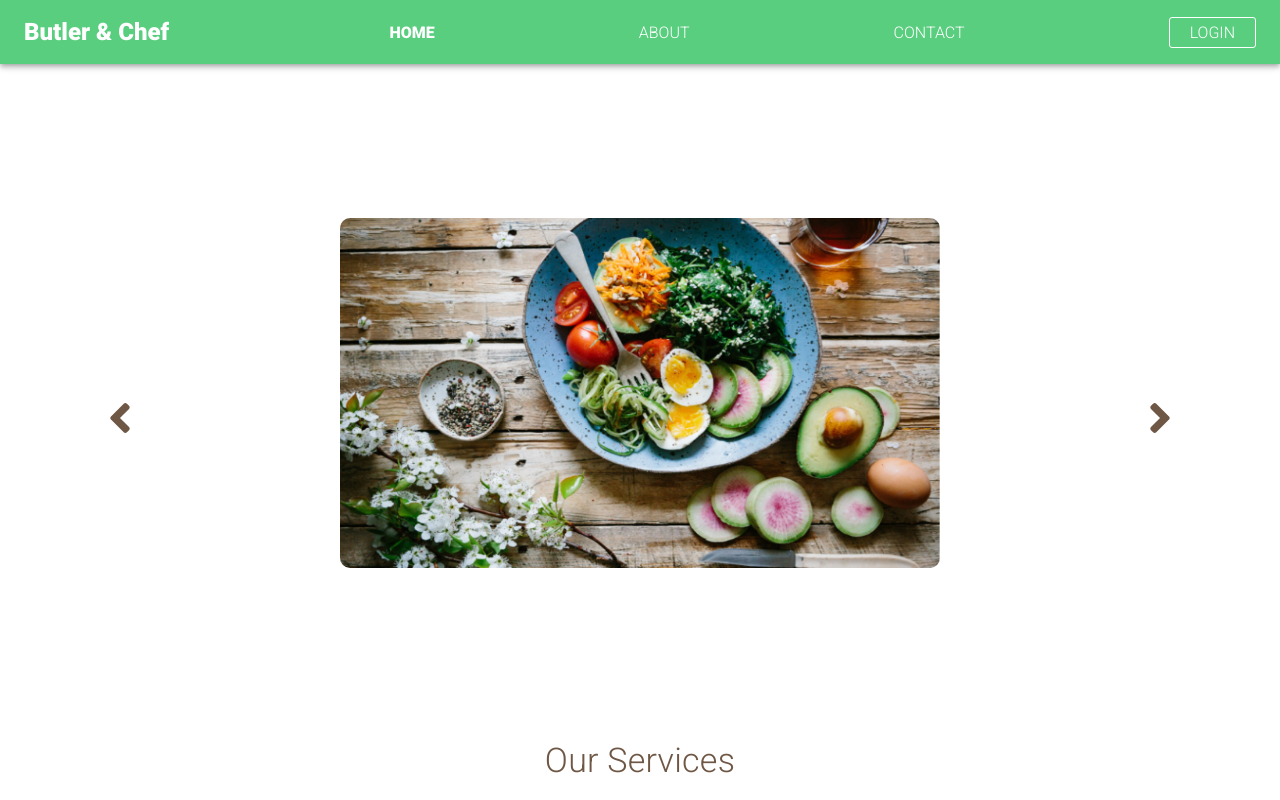
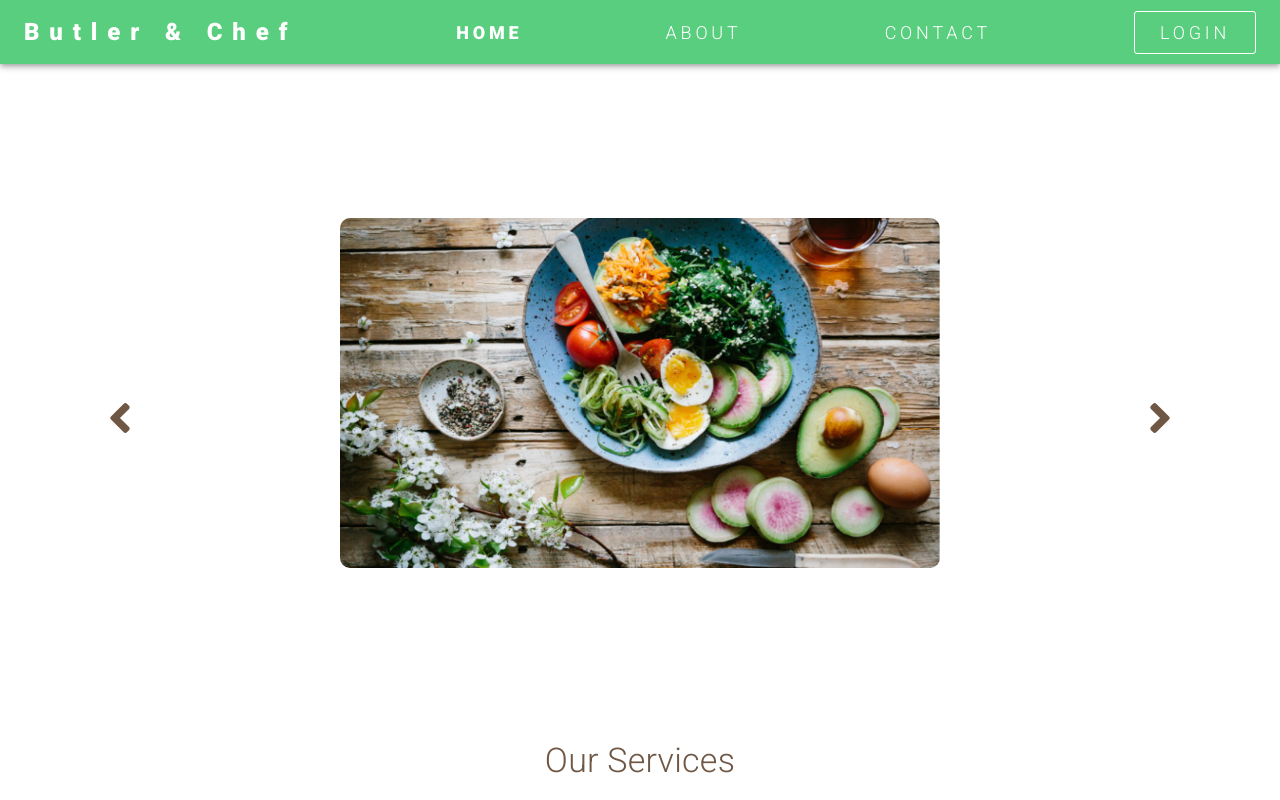
Before and after one commit to MariamElZaatari/react_authentication_app, a React (Create React App) app: page /home in a window 1280 px wide. Shown: the top 800 px of the page. Built offline with nearby package versions, Linux system fonts and the light colour scheme.

Commit message:
NavBar Fonts and Responsiveness Fixed, along with its Login Button

```diff
--- a/src/assets/css/NavBar.css
+++ b/src/assets/css/NavBar.css
@@ -1,68 +1,125 @@
 /* NavBar_ */
+
+.logo {
+    letter-spacing: 0.41em !important;
+    font-size: x-large !important;
+}
 
 .not_active {
     text-decoration: none;
     color: white;
     text-transform: uppercase;
+    font-size: large;
     font-weight: 300;
+    letter-spacing: 0.21em;
 }
 
 .active {
     text-decoration: none;
     color: white;
     text-transform: uppercase;
+    font-size: large;
     font-weight: 900;
+    letter-spacing: 0.21em;
 }
 
-.logo {
-    letter-spacing: 0.21em !important;
+.not_active[name="login"] {
+    border: 1px solid white;
+    background-color: #5ACE7F;
+    border-radius: 3px;
+    padding: 10px 25px 10px 25px;
+    color: white;
+    text-transform: uppercase;
+    font-weight: 300;
+    text-decoration: none;
+    font-size: large;
+    letter-spacing: 0.21em;
 }
+
+.not_active[name="login"]:hover {
+    border: 1px solid white;
+    background-color: #ffffff;
+    border-radius: 3px;
+    padding: 10px 25px 10px 25px;
+    color: #5ACE7F !important;
+    text-transform: uppercase;
+    font-weight: 300;
+    text-decoration: none;
+    font-size: large;
+    letter-spacing: 0.21em;
+}
+
+.active[name="login"] {
+    border: 1px solid white;
+    background-color: #ffffff;
+    border-radius: 3px;
+    padding: 10px 25px 10px 25px;
+    color: #5ACE7F !important;
+    text-transform: uppercase;
+    font-weight: 300;
+    text-decoration: none;
+    font-size: large;
+    letter-spacing: 0.21em;
+}
+
 @media only screen and (max-width: 820px) {
     .not_active {
         text-decoration: none;
-        color: #5ACE7F !important;;
+        color: #5ACE7F !important;
         text-transform: uppercase;
         font-size: small;
         font-weight: 300;
+        letter-spacing: 0.21em;
     }
-
     .active {
         text-decoration: none;
         color: #5ACE7F !important;
         text-transform: uppercase;
         font-size: small;
         font-weight: 900;
+        letter-spacing: 0.21em;
     }
-
-    .NavBar_btn {
-        border: 1px solid white;
+    .not_active[name="login"] {
+        border: 1px solid #5ACE7F;
+        background-color: white;
+        border-radius: 3px;
+        padding: 5px 20px 5px 20px;
+        color: #5ACE7F;
+        text-transform: uppercase;
+        font-weight: 300;
+        text-decoration: none;
+        font-size: small;
+        letter-spacing: 0.21em;
+    }
+    .not_active[name="login"]:hover {
+        border: 1px solid #5ACE7F;
+        background-color: white;
+        border-radius: 3px;
+        padding: 5px 20px 5px 20px;
+        color: #5ACE7F;
+        text-transform: uppercase;
+        font-weight: 300;
+        text-decoration: none;
+        font-size: small;
+        letter-spacing: 0.21em;
+    }
+    .active[name="login"] {
+        border: 1px solid #5ACE7F;
         background-color: #5ACE7F;
         border-radius: 3px;
-        padding: 5px 20px 5px 20px ;
+        padding: 5px 20px 5px 20px;
         color: white !important;
         text-transform: uppercase;
         font-weight: 300;
+        text-decoration: none;
         font-size: small;
-        text-decoration: none;
+        letter-spacing: 0.21em;
     }
-  }
-.NavBar_btn {
-    border: 1px solid white;
-    background-color: #5ACE7F;
-    border-radius: 3px;
-    padding: 5px 20px 5px 20px ;
-    color: white !important;
-    text-transform: uppercase;
-    font-weight: 300;
-    text-decoration: none;
 }
 
-.NavBar_btn:hover {
-    border: 1px solid white;
-    background-color: white;
-    border-radius: 3px;
-    padding: 5px 20px 5px 20px ;
-    color: #5ACE7F !important;
-    font-weight: 500;
-    text-decoration: none;
+@media only screen and (max-width: 480px) {
+    .logo {
+        letter-spacing: 0.41em !important;
+        font-size: medium !important;
+    }
 }
--- a/src/components/NavBar.jsx
+++ b/src/components/NavBar.jsx
@@ -28,15 +28,15 @@ const NavBar = () => {
 
     return (
         <AppBar position="static" className="clr_green">
-            <Container maxWidth="xl">
+            <Container maxWidth="xxl">
                 <Toolbar disableGutters>
                     <Typography
-                        variant="h5"
                         noWrap
                         component="div"
                         sx={{ mr: 2, display: { xs: 'none', md: 'flex' } }}
                         fontWeight="900"
-                        letterSpacing="10"
+                        className="logo"
+                        align="left"
                     >
                         Butler & Chef
                     </Typography>
@@ -83,7 +83,7 @@ const NavBar = () => {
                             {
                                 user.id === 0 ?
                                     <MenuItem key="Login" onClick={handleCloseNavMenu}>
-                                        <NavLink to="/login" activeClassName="active" className="nav-link NavBar_btn">Login</NavLink>
+                                        <NavLink name="login" to="/login" activeClassName="active" className="nav-link not_active">Login</NavLink>
                                     </MenuItem>
                                     :
                                     <MenuItem key="Dashboard" onClick={handleCloseNavMenu}>
@@ -96,11 +96,12 @@ const NavBar = () => {
 
 
                     <Typography
-                        className="logo"
-                        variant="h6"
+                        fontWeight="900"
+                        align="left"
                         noWrap
                         component="div"
                         sx={{ flexGrow: 1, display: { xs: 'flex', md: 'none' } }}
+                        className="logo"
                     >
                         Butler & Chef
                     </Typography>
@@ -118,9 +119,9 @@ const NavBar = () => {
                     <Box sx={{ flexGrow: 0, display: { xs: 'none', md: 'flex' }, justifyContent: 'flex-end' }}>
                         {
                             user.id === 0 ?
-                                <NavLink
+                                <NavLink name="login"
                                     to="/login"
-                                    activeClassName="active" className="nav-link NavBar_btn"
+                                    activeClassName="active" className="nav-link not_active"
                                 >Login</NavLink>
                                 :
                                 <NavLink
@@ -131,7 +132,7 @@ const NavBar = () => {
                     </Box>
                 </Toolbar>
             </Container>
-        </AppBar>
+        </AppBar >
     );
 };
 export default NavBar;
```
